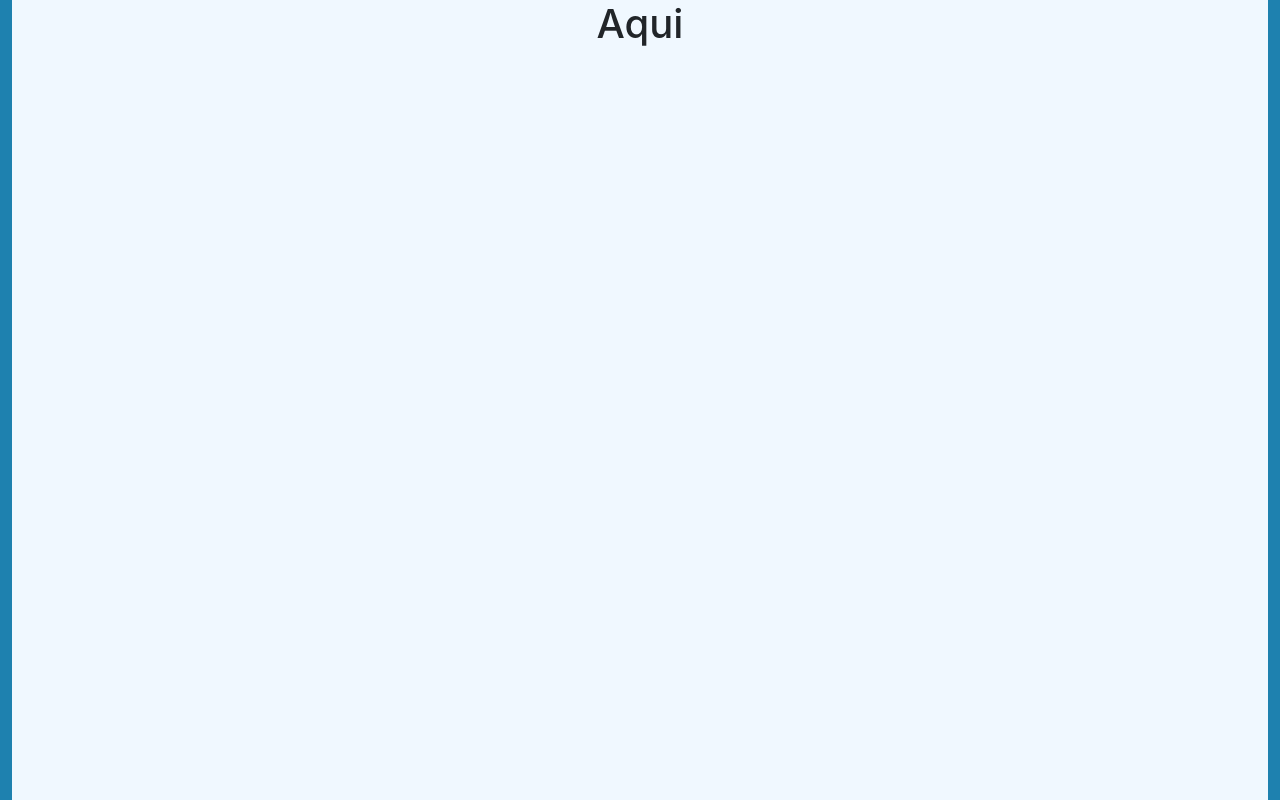
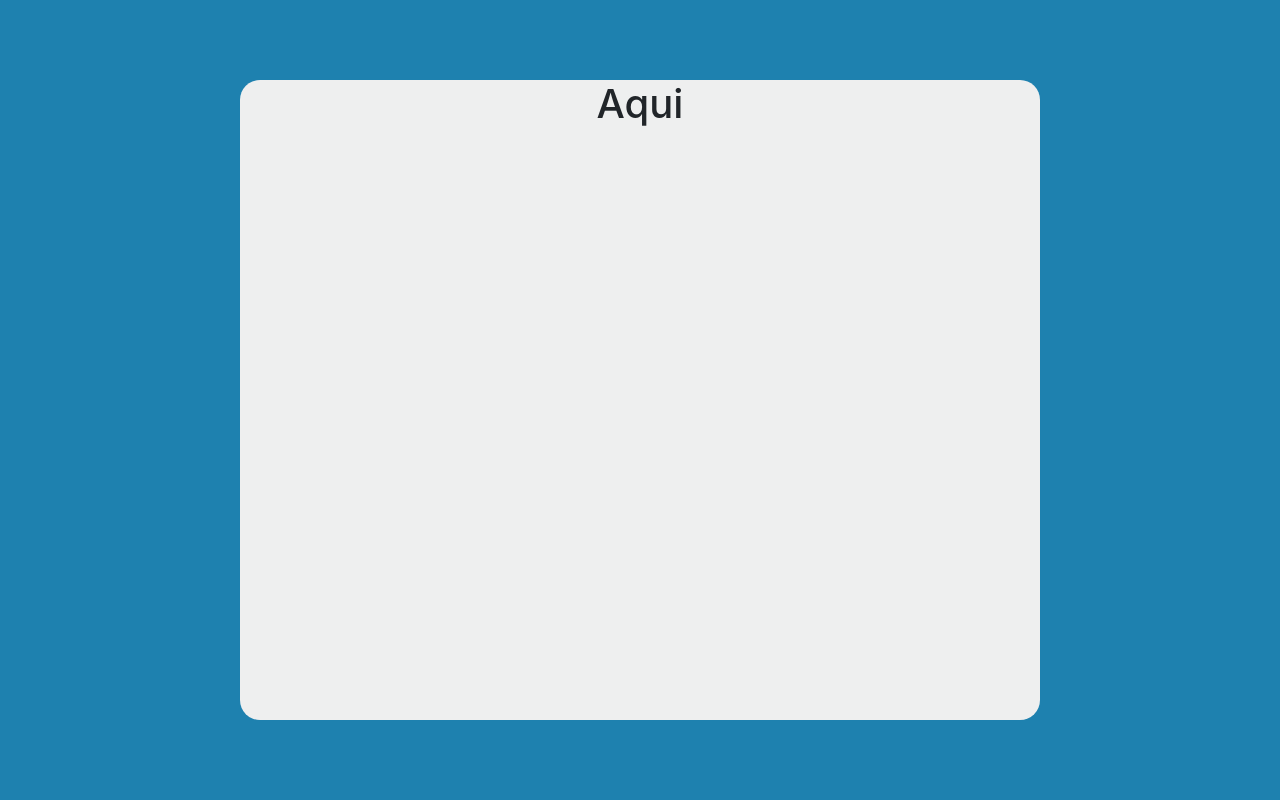
Before and after one commit to M1niMike/Minesweeper, a React (Create React App) app in the folder minesweeper/: page / in a window 1280 px wide. Built offline with nearby package versions, Linux system fonts and the light colour scheme.

Commit message:
flex-container

```diff
--- a/minesweeper/src/App.css
+++ b/minesweeper/src/App.css
@@ -7,6 +7,14 @@
 
 .container {
   max-width: 1520px;
+  min-height: 100vh;
+  min-height: 100vh;
+  display: flex;
+  flex-direction: column;
+  flex-wrap: nowrap;
+  justify-content: center;
+
+  align-items: center;
 }
 
 /* .App-logo {
--- a/minesweeper/src/components/main-menu/main-menu.css
+++ b/minesweeper/src/components/main-menu/main-menu.css
@@ -1,5 +1,6 @@
 .panel {
-  background-color: aliceblue;
-  min-height: 100vh;
-  width: 100%;
+  background-color: rgba(240, 240, 240, 0.993);
+  height: 80vh;
+  width: 100vh;
+  border-radius: 20px;
 }
```
